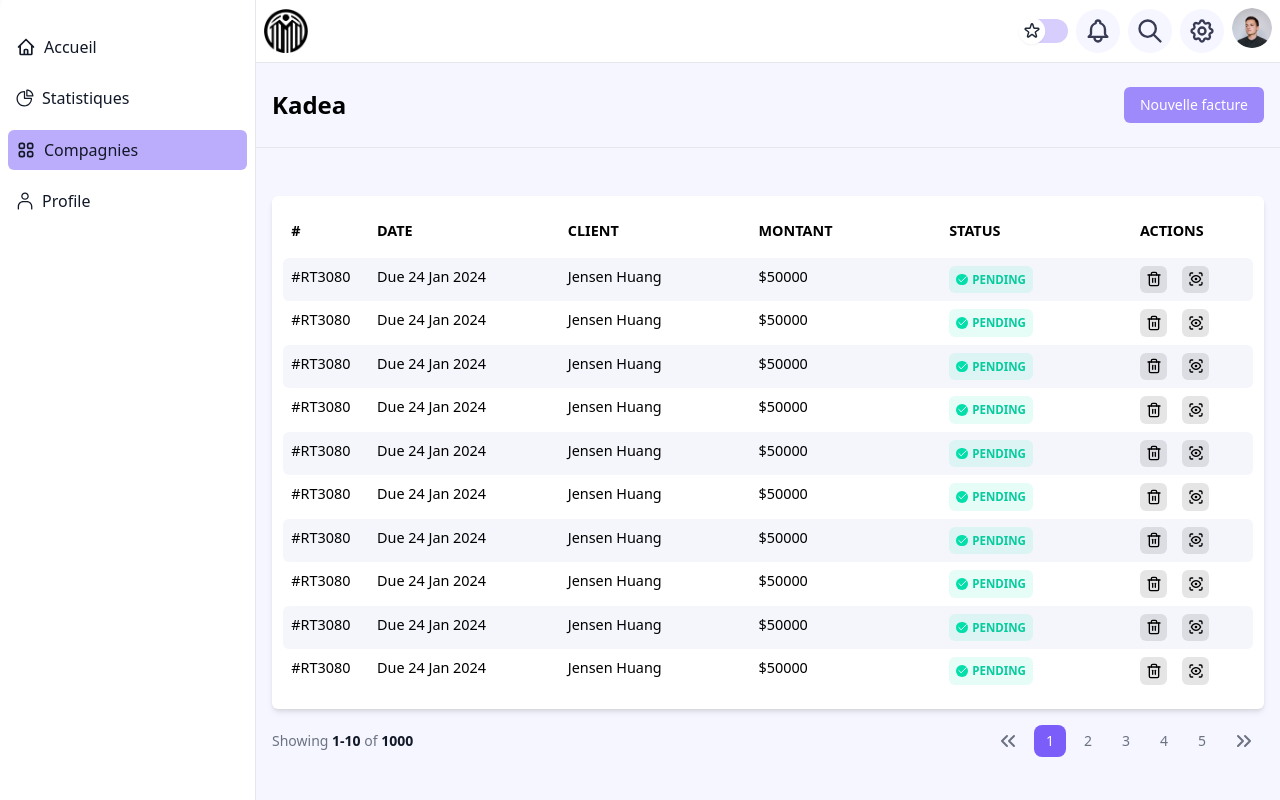
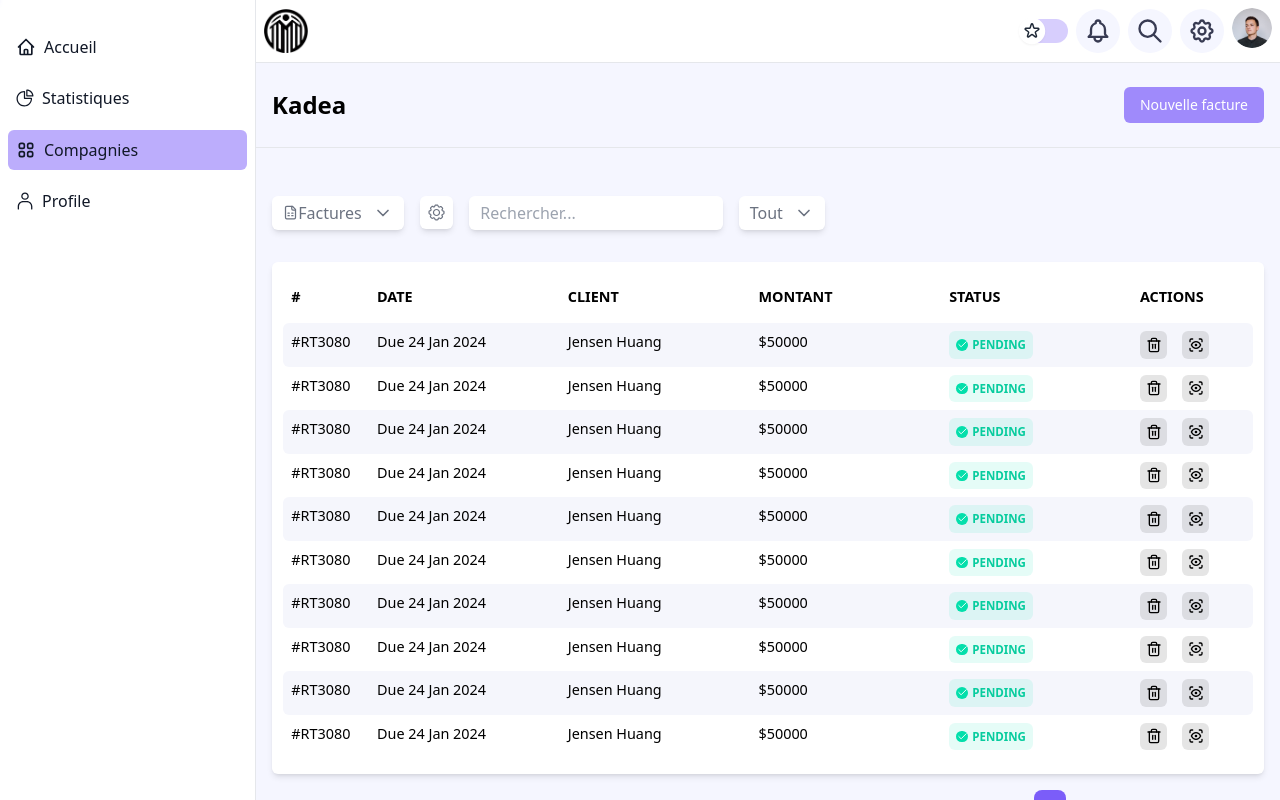
Before and after one commit to isaacmayela/Invoice-app, a React (Vite) app: page /company in a window 1280 px wide. Built offline with nearby package versions, Linux system fonts and the light colour scheme.

Commit message:
feat: data table implementation

```diff
--- a/src/components/TableComponents.jsx
+++ b/src/components/TableComponents.jsx
@@ -8,6 +8,9 @@ import CheckPaidIcon from "../icon/CheckPaidIcon"
 import CrossUnpaidIcon from "../icon/CrossUnpaidIcon"
 import ChevronsLeftIcon from "../icon/ChevronsLeftIcon"
 import ChevronsRightIcon from "../icon/ChevronsRight"
+import ProfileSettingsIcon from "../icon/ProfileSettingsIcon"
+import SheetIcon from "../icon/SheetIcon"
+import ChevronDowncon from "../icon/ChevronDownIcon"
 
 function TableComponent() {
 
@@ -15,6 +18,24 @@ function TableComponent() {
 
     return (
         <>
+            <div className="flex start mt-[2em]">
+                <div className="flex items-center gap-[1em] flex-col md:flex-row">
+                    <div className="flex items-center gap-[1em] start w-full">
+                        <button className="bg-white dark:bg-[#141625] flex items-center py-[0.3em] rounded-md px-[0.7em] gap-[0.7em] shadow-md text-gray-500 dark:text-gray-300 hover:text-gray-700 dark:hover:text-gray-200">
+                            <span className="flex items-center"><SheetIcon/> Factures</span>
+                            <ChevronDowncon/>
+                        </button>
+                        <button className="bg-white dark:bg-[#141625] rounded-md p-[0.5em] shadow-md dark:text-gray-300 text-gray-500 hover:text-gray-700 dark:hover:text-gray-200"><ProfileSettingsIcon/></button>
+                    </div>
+                    <div className="flex items-center gap-[1em]">
+                        <input type="text" placeholder="Rechercher..." className="placeholder:text-red py-[0.3em] rounded-md px-[0.7em] shadow-md dark:bg-[#141625] dark:text-gray-200 outline-none"/>
+                        <button className="bg-white dark:bg-[#141625] flex items-center py-[0.3em] rounded-md px-[0.7em] gap-[0.7em] shadow-md text-gray-500 dark:text-gray-300 hover:text-gray-700 dark:hover:text-gray-200">
+                            <span className="flex items-center">Tout</span>
+                            <ChevronDowncon/>
+                        </button>
+                    </div>
+                </div>
+            </div>
 
             <div className="mt-[2em] bg-white py-[1em] px-[0.7em] rounded-md dark:bg-[#141625] font-sans space-y-4 overflow-x-auto shadow-md">
                 <div className="sm:w-full w-[100em] md:w-[100em] lg:w-[100em] xl:w-[inherit]">
@@ -55,7 +76,7 @@ function TableComponent() {
                 </div>
             </div>
 
-            <nav class="flex items-center flex-column flex-wrap md:flex-row justify-between pt-4" aria-label="Table navigation">
+            <nav class="flex items-center flex-column flex-wrap md:flex-row justify-between pt-4 mb-[2em]">
                 <span class="text-sm font-normal text-gray-500 dark:text-gray-400 mb-4 md:mb-0 block w-full md:inline md:w-auto">Showing <span class="font-semibold text-gray-900 dark:text-white">1-10</span> of <span class="font-semibold text-gray-900 dark:text-white">1000</span></span>
                 <ul class="inline-flex gap-[0.5em] -space-x-px rtl:space-x-reverse text-sm h-8">
                     <li>
--- /dev/null
+++ b/src/icon/ChevronDownIcon.jsx
@@ -0,0 +1,9 @@
+function ChevronDowncon() {
+    return (
+      <>
+        <svg xmlns="http://www.w3.org/2000/svg" width="20" height="20" viewBox="0 0 24 24" fill="none" stroke="currentColor" stroke-width="2" stroke-linecap="round" stroke-linejoin="round" className="lucide lucide-chevron-down"><path d="m6 9 6 6 6-6"/></svg>
+      </>
+    )
+  }
+
+export default ChevronDowncon
--- /dev/null
+++ b/src/icon/SheetIcon.jsx
@@ -0,0 +1,9 @@
+function SheetIcon() {
+    return (
+      <>
+        <svg xmlns="http://www.w3.org/2000/svg" width="15" height="15" viewBox="0 0 24 24" fill="none" stroke="currentColor" stroke-width="2" stroke-linecap="round" stroke-linejoin="round" className="lucide lucide-file-spreadsheet"><path d="M15 2H6a2 2 0 0 0-2 2v16a2 2 0 0 0 2 2h12a2 2 0 0 0 2-2V7Z"/><path d="M14 2v4a2 2 0 0 0 2 2h4"/><path d="M8 13h2"/><path d="M14 13h2"/><path d="M8 17h2"/><path d="M14 17h2"/></svg>
+      </>
+    )
+  }
+
+export default SheetIcon
```
